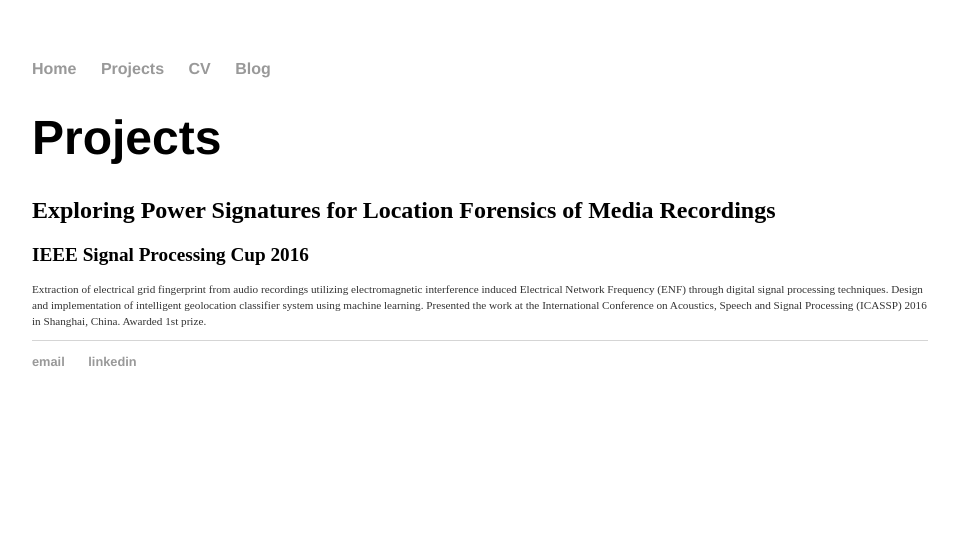
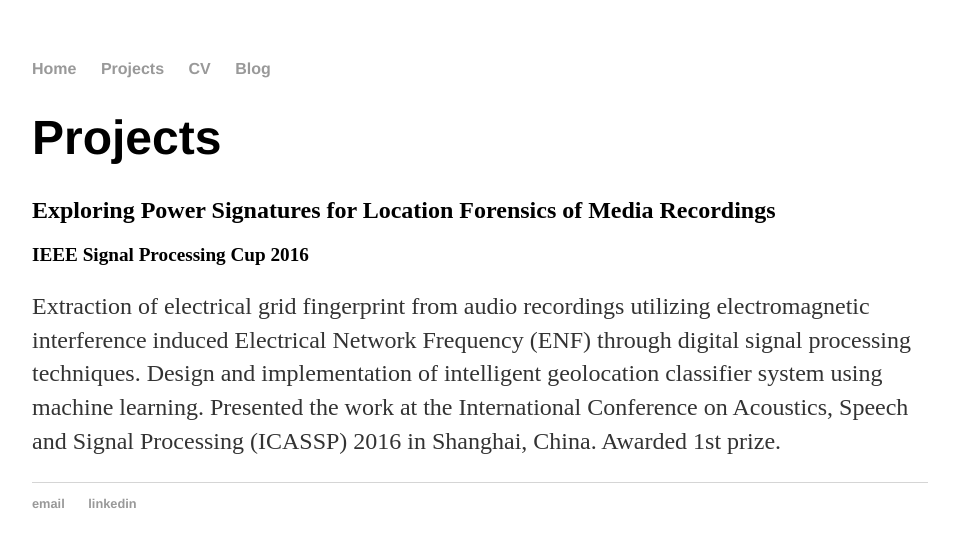
Before and after one commit to MunifMujib/munifmujib.github.io, a Jekyll site: the page built from projects.html, in a window 1280 px wide. Shown: the top 547 px of the page, without its empty margins (160-1118 px from the left). Built offline with Jekyll 4.4.1, drawn with Linux system fonts in a browser that asks for light colours.

Commit message:
Update projects.html

```diff
--- a/projects.html
+++ b/projects.html
@@ -6,7 +6,7 @@ title: Munif Ishad Mujib
 			<h1>Projects</h1>
             			<h2>Exploring Power Signatures for Location Forensics of Media Recordings</h2>
               				<h2 style="font-size:120%;">IEEE Signal Processing Cup 2016</h2>
-                				<p style="font-size:70%;">Extraction of electrical grid fingerprint from audio recordings utilizing electromagnetic interference induced Electrical Network Frequency (ENF) through digital signal processing techniques. Design and implementation of intelligent geolocation classifier system using machine learning. Presented the work at the International Conference on Acoustics, Speech and Signal Processing (ICASSP) 2016 in Shanghai, China. Awarded 1st prize.</p>
+                				<p>Extraction of electrical grid fingerprint from audio recordings utilizing electromagnetic interference induced Electrical Network Frequency (ENF) through digital signal processing techniques. Design and implementation of intelligent geolocation classifier system using machine learning. Presented the work at the International Conference on Acoustics, Speech and Signal Processing (ICASSP) 2016 in Shanghai, China. Awarded 1st prize.</p>
 
 
     		</div><!-- /.blurb -->
```
